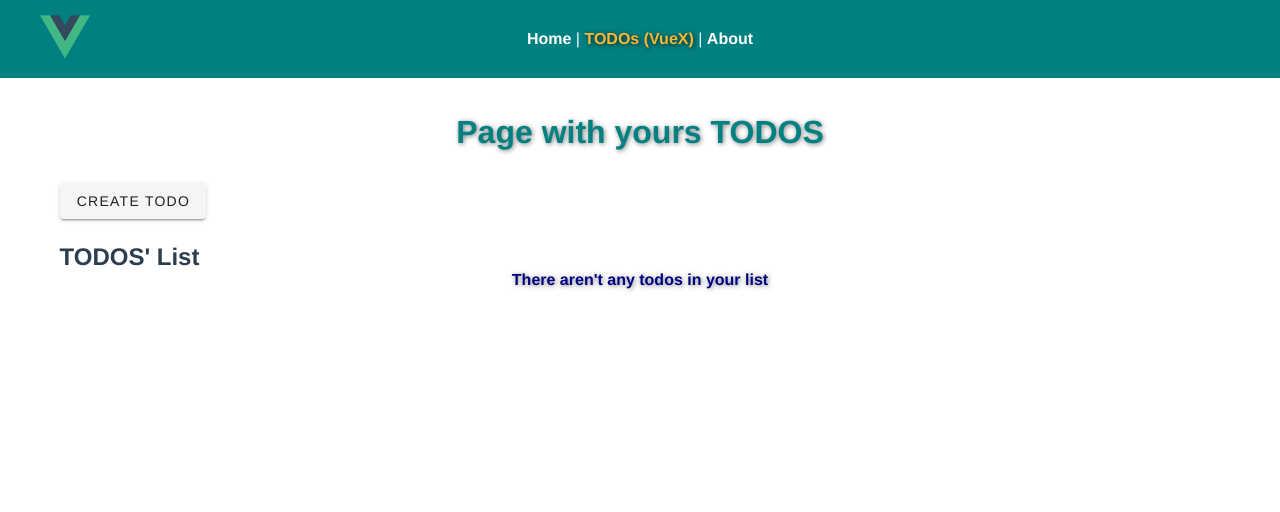
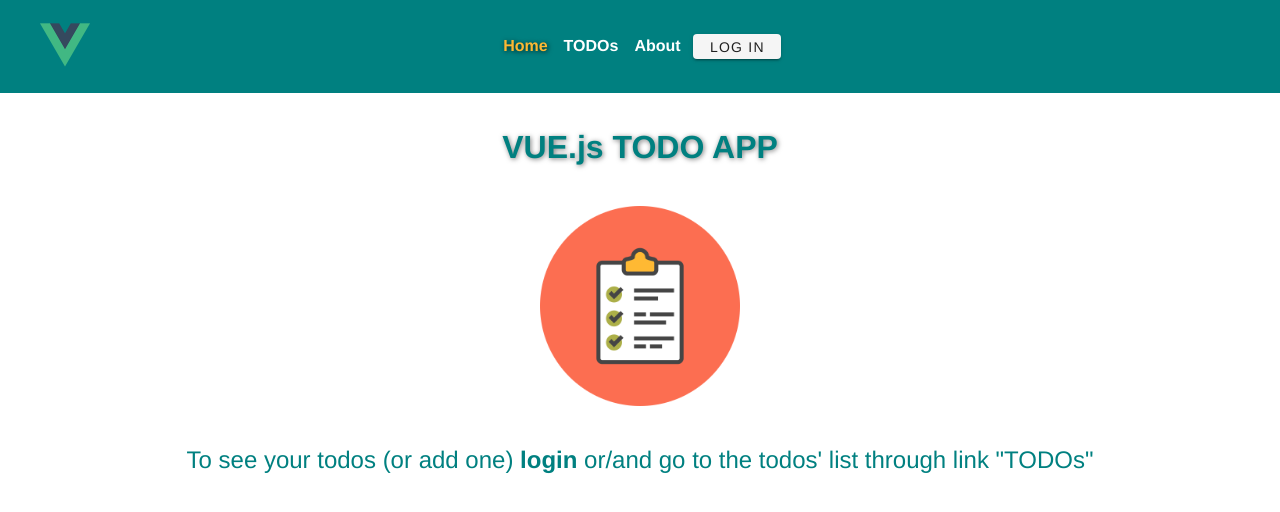
Before and after one commit to DmytroBezuhlyi/vue-todo-list, a Vue app: page / in a window 1280 px wide. Shown: the top 512 px of the page. Built offline with nearby package versions, Linux system fonts and the light colour scheme; a small style sheet from the web is missing; what vue-ui-preloader would draw is missing.

Commit message:
added authorization functionality

```diff
--- /dev/null
+++ b/src/components/LoginForm.vue
@@ -0,0 +1,71 @@
+<template>
+  <div ref="login-form">
+    <h1>Sign In</h1>
+    <form>
+      <div class="form-group">
+        <label>Login</label>
+        <input
+            type="text"
+            placeholder="password"
+            class="input"
+            v-model.trim="username"
+        />
+      </div>
+
+      <div class="form-group">
+        <label>Password</label>
+        <input
+            type="password"
+            class="input"
+            placeholder="password"
+            v-model.trim="password"
+        />
+      </div>
+
+      <v-btn @click="signIn">Sign In</v-btn>
+    </form>
+  </div>
+</template>
+
+<script>
+import {required} from "vuelidate/lib/validators";
+
+export default {
+  name: "LoginForm",
+  data() {
+    return {
+      username: 'qwerty',
+      password: '',
+      showErr: false,
+    }
+  },
+  validations: {
+    username: {
+      required,
+    },
+    password: {
+      required
+    }
+  },
+  methods: {
+    signIn() {
+      if (this.username === this.$store.state.admin.username && this.password === this.$store.state.admin.password) {
+        this.$store.commit('setIsAuth', true)
+        this.$router.push({name: 'ToDosPage'})
+      } else {
+        this.showErr = true;
+        setTimeout(() => {
+          this.showErr = false;
+        }, 2000)
+      }
+    }
+  }
+}
+</script>
+
+<style scoped>
+.login-fail {
+  color: red;
+  font-weight: 800;
+}
+</style>
--- a/src/components/ToDoForm.vue
+++ b/src/components/ToDoForm.vue
@@ -4,7 +4,7 @@
       <div class="input-title">
         <ToDoInput
             type="text"
-            placeholder="Title"
+            placeholder="What should you do"
             class="title form-group"
             v-model.trim="$v.todo.title.$model"
             :label="'Title *'"
@@ -78,6 +78,9 @@
   flex-direction: column;
 }
 
+.input {
+  position: relative;
+}
 .input-title {
   position: relative;
 }
--- a/src/components/ToDoNav.vue
+++ b/src/components/ToDoNav.vue
@@ -4,18 +4,41 @@
       <img :src="require('@/assets/logo.png')" alt="">
     </div>
     <div class="nav">
-      <router-link to="/home">Home</router-link>
-      |
-      <router-link to="/">TODOs (VueX)</router-link>
-      |
+      <router-link to="/">Home</router-link>
+      <router-link to="/todos">TODOs</router-link>
       <router-link to="/about">About</router-link>
+
+      <v-btn
+          class="auth-btn"
+          v-if="this.$route.name !== 'LoginPage' && !this.$store.state.isAuth"
+          @click="goToLogin"
+      >
+        Log In
+      </v-btn>
+
+      <v-btn
+          class="auth-btn"
+          v-if="this.$store.state.isAuth"
+          @click="logout"
+      >
+        Log out
+      </v-btn>
     </div>
   </div>
 </template>
 
 <script>
 export default {
-  name: "Nav"
+  name: "Nav",
+  methods: {
+    logout() {
+      this.$store.commit('setIsAuth', false)
+      this.$router.push('/');
+    },
+    goToLogin() {
+      this.$router.push('/login');
+    }
+  }
 }
 </script>
 
@@ -35,11 +58,12 @@
   font-weight: bold;
   color: #ffffff;
   text-decoration: none;
+  margin: 0 .5rem;
 }
 
 #nav a.router-link-exact-active {
   color: #fdb833;
-  text-shadow: 1px 1px 5px rgba(0,0,0,0.75);
+  text-shadow: 1px 1px 5px rgba(0, 0, 0, 0.75);
 }
 
 .logo {
@@ -51,6 +75,11 @@
 
 .logo img {
   width: 100%;
+}
+
+.auth-btn {
+  height: 25px !important;
+  margin: .25rem;
 }
 
 @media (max-width: 576px) {
--- a/src/components/UI/TodoInput.vue
+++ b/src/components/UI/TodoInput.vue
@@ -2,8 +2,9 @@
   <div>
     <label>{{ label }}</label>
     <input
-        type="text"
+        :type="type"
         class="input"
+        :placeholder="placeholder"
         :value="value"
         @input="updateInput"
         @keypress.enter="create"
@@ -18,7 +19,13 @@
     value: [String, Number],
     label: {
       type: String
-    }
+    },
+    type: {
+      type: String
+    },
+    placeholder: {
+      type: String
+    },
   },
   methods: {
     updateInput(ev) {
@@ -31,7 +38,7 @@
 }
 </script>
 
-<style scoped>
+<style>
 .input {
   margin-top: .25rem;
   width: 100%;
--- a/src/router/index.js
+++ b/src/router/index.js
@@ -3,30 +3,51 @@
 import HomePage from '@/views/HomePage.vue'
 import AboutPage from "@/views/AboutPage";
 import ToDoSinglePage from "@/components/ToDoSinglePage";
-import ToDoPageStore from "@/views/ToDoPageStore";
+import ToDoPage from "@/views/ToDoPage";
+import LoginPage from "@/views/LoginPage";
+import store from '@/store/index.js';
 
 Vue.use(VueRouter)
 
 const routes = [
     {
-    path: '/',
-    name: 'ToDoPage',
-    component: ToDoPageStore
+        path: '/todos',
+        name: 'ToDosPage',
+        component: ToDoPage,
+        beforeEnter: (to, from, next) => {
+            if (store.getters.getIsAuth === false) {
+                next({name: 'LoginPage'});
+            } else {
+                next();
+            }
+        }
     },
     {
         path: '/about',
         name: 'AboutPage',
-    component: AboutPage
+        component: AboutPage,
     },
     {
         path: '/todos/:id',
         name: 'ToDoSinglePage',
-    component: ToDoSinglePage
+        component: ToDoSinglePage,
     },
     {
-    path: '/home',
+        path: '/',
         name: 'HomePage',
-    component: HomePage
+        component: HomePage,
+    },
+    {
+        path: '/login',
+        name: 'LoginPage',
+        component: LoginPage,
+        beforeEnter: (to, from, next) => {
+            if (!store.getters.getIsAuth === false) {
+                next(false);
+            } else {
+                next();
+            }
+        },
     }
 ]
 
--- a/src/store/index.js
+++ b/src/store/index.js
@@ -6,7 +6,12 @@
 export default new Vuex.Store({
   state: () => ({
     todoList: [],
-    isLoading: false
+    isLoading: false,
+    isAuth: false,
+    admin: {
+      username: 'admin@gmail.com',
+      password: 'pass'
+    }
   }),
   getters: {
     getTodoList: (state) => {
@@ -14,7 +19,10 @@
     },
     getTodoById: (state) => (id) => {
       return state.todoList.find(td => td.id === id);
-    }
+    },
+    getIsAuth: (state) => {
+      return state.isAuth
+    },
   },
   mutations: {
     setTodoList(state, list) {
@@ -22,7 +30,10 @@
     },
     setIsLoading(state, load) {
       state.isLoading = load;
-    }
+    },
+    setIsAuth(state, status) {
+      state.isAuth = status;
+    },
   },
   actions: {
     fetchList({commit}) {
@@ -45,6 +56,6 @@
     },
     updateLocalStorage({state}) {
       localStorage.setItem('list', JSON.stringify(state.todoList));
-    }
+    },
   }
 })
--- a/src/views/HomePage.vue
+++ b/src/views/HomePage.vue
@@ -5,7 +5,12 @@
   <div class="home" v-else>
     <h1>VUE.js TODO APP</h1>
     <img class="logo-img" :src="require('@/assets/checklist_106575.png')" alt="logo">
-    <p class="text">To see your todo (or add one) go to the todos' list through link "TODOs"</p>
+    <p class="text">
+      <span>To see your todos (or add one)</span>&nbsp;<a
+        v-if="!this.$store.getters.getIsAuth"
+        class="login-btn"
+        @click="sign"
+    >login</a>&nbsp;<span>or/and go to the todos' list through link "TODOs"</span></p>
   </div>
 </template>
 
@@ -15,14 +20,19 @@
 
 export default {
   components: {ToDoPreloader},
-  mixins: [preloaderMixin]
+  mixins: [preloaderMixin],
+  methods: {
+    sign() {
+      this.$router.push('/login');
+    }
+  }
 }
 </script>
 
 <style scoped>
 .logo-img {
   display: block;
-  max-width: 300px;
+  max-width: 200px;
   width: 100%;
   margin: 2.5rem auto;
 }
@@ -32,4 +42,13 @@
   font-size: 1.5rem;
   text-align: center;
 }
+
+.login-btn {
+  font-weight: 600;
+  cursor: pointer;
+}
+
+.login-btn:hover {
+  text-decoration: underline;
+}
 </style>
--- /dev/null
+++ b/src/views/LoginPage.vue
@@ -0,0 +1,18 @@
+<template>
+  <div>
+    <LoginForm/>
+  </div>
+</template>
+
+<script>
+import LoginForm from "../components/LoginForm";
+
+export default {
+  name: "LoginPage",
+  components: {LoginForm}
+}
+</script>
+
+<style scoped>
+
+</style>
```
Also changed, not shown: src/views/ToDoPage.vue (renamed from src/views/ToDoPageStore.vue). Lines whose indentation alone changed are shown as unchanged.
